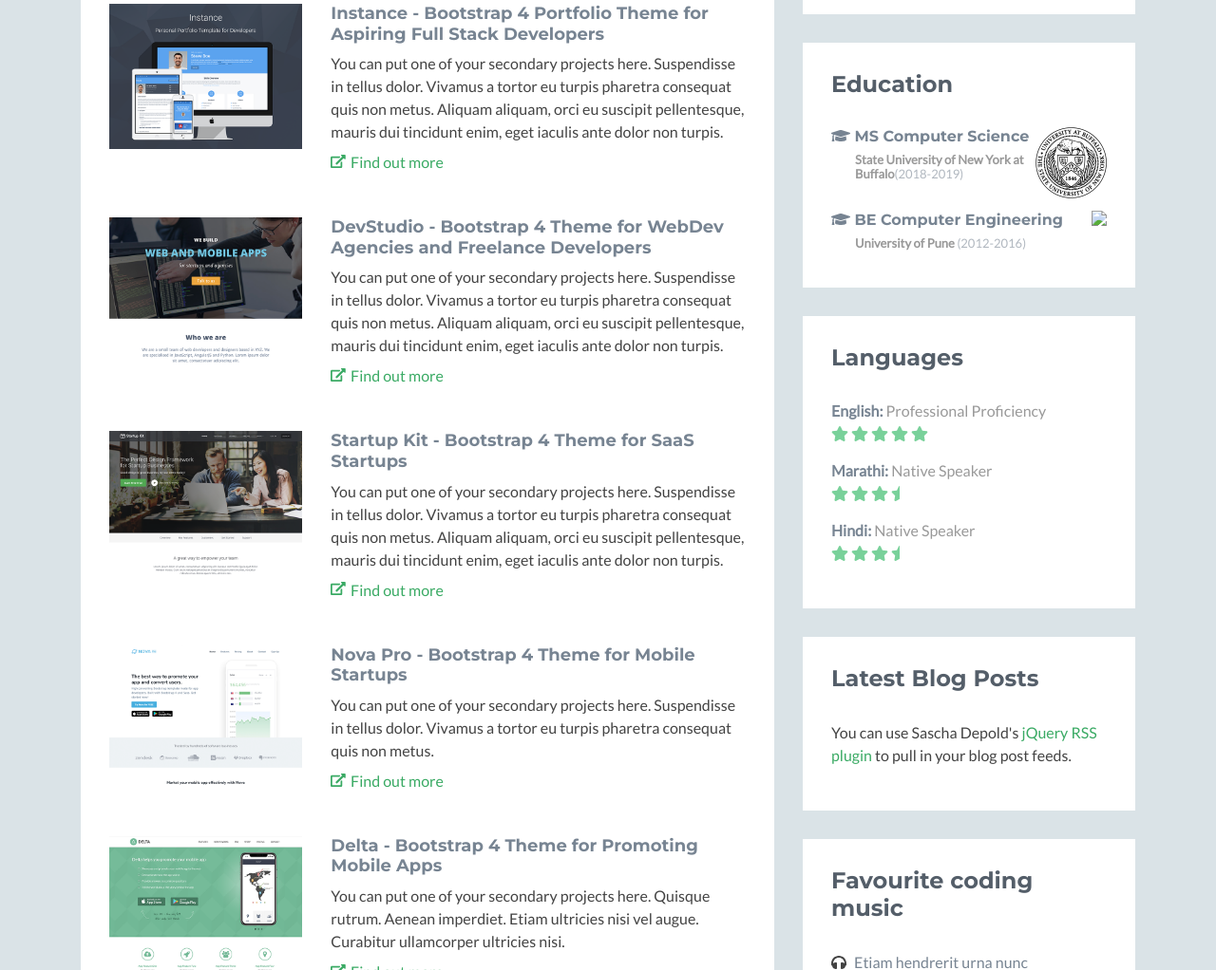
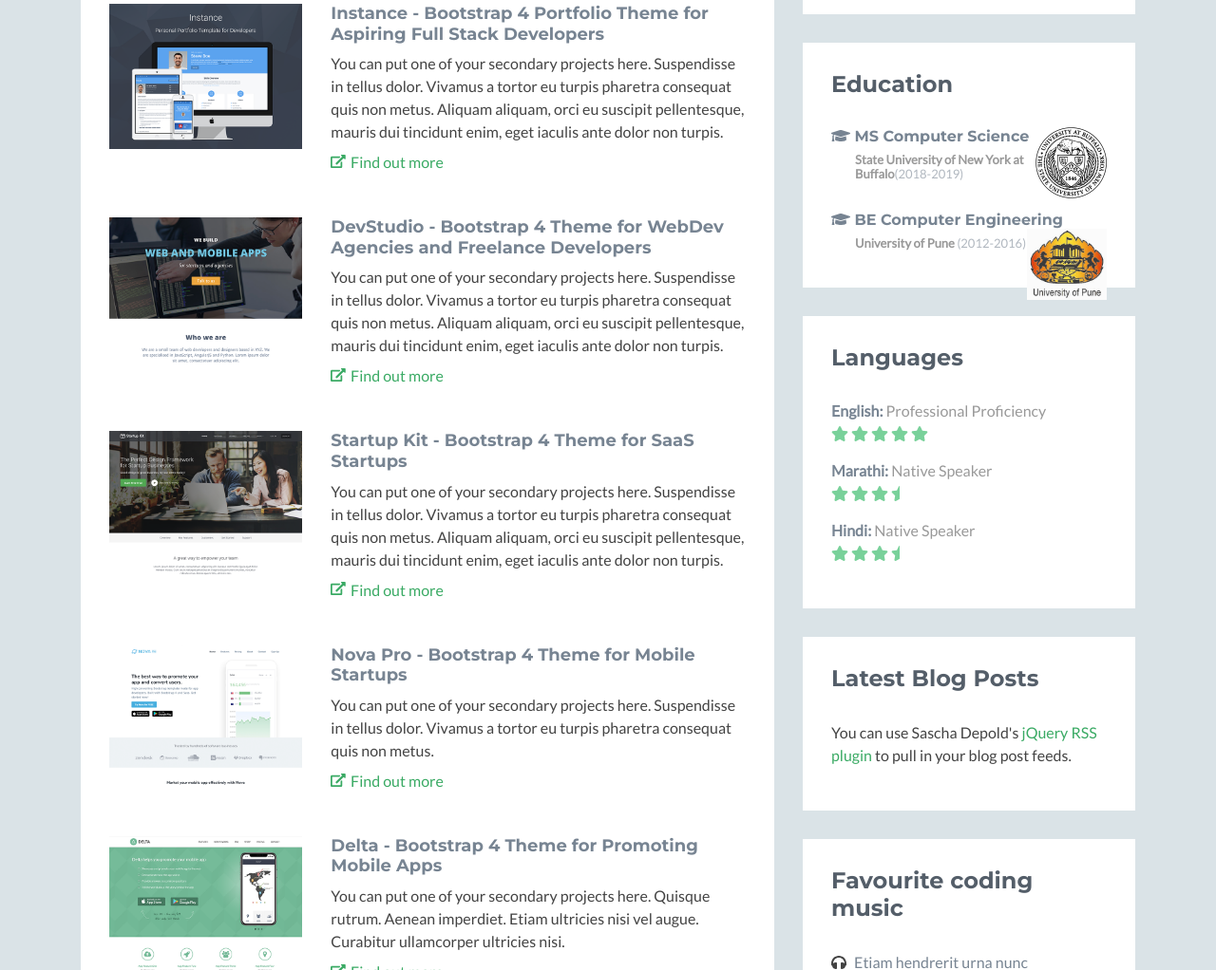
Before and after one commit to SoumitraAlate/SmAlate.github.io, a plain HTML site: page index.html in a window 1280 px wide. Shown: the part 1727-2749 px from the top of the page at 95% size. Drawn offline with nearby package versions, Linux system fonts and the light colour scheme; no server answers; some icons are missing.

Commit message:
Update index.html

```diff
--- a/index.html
+++ b/index.html
@@ -299,7 +299,7 @@
                                 <h4 class="university">State University of New York at Buffalo<span class="year">(2018-2019)</span></h4>
                             </div><!--//item-->
                             <div class="item">
-                                <h3 class="title"><i class="fas fa-graduation-cap"></i> BE Computer Engineering <img id="logo" src="assets/images/PU_logo.png" class="img-responsive" style="max-height:75px; float:right"></h3>
+                                <h3 class="title"><i class="fas fa-graduation-cap"></i> BE Computer Engineering <img id="logo" src="assets/images/PU_logo.jpg" class="img-responsive" style="max-height:75px; float:right"></h3>
                                 <h4 class="university">University of Pune <span class="year">(2012-2016)</span></h4>
                             </div><!--//item-->
                         </div><!--//content-->
```
